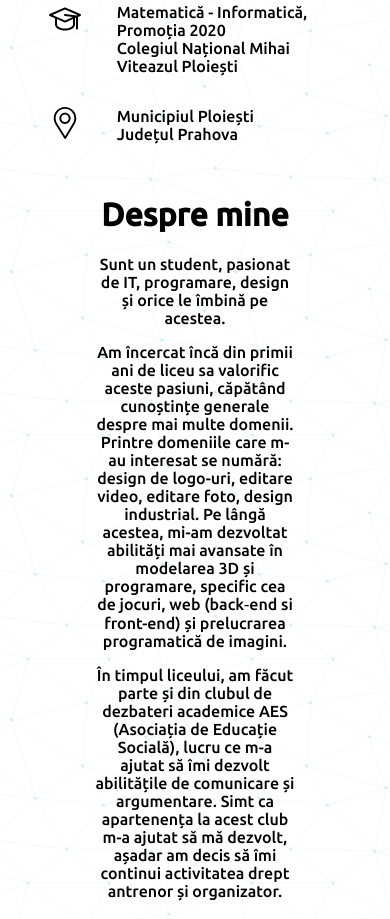
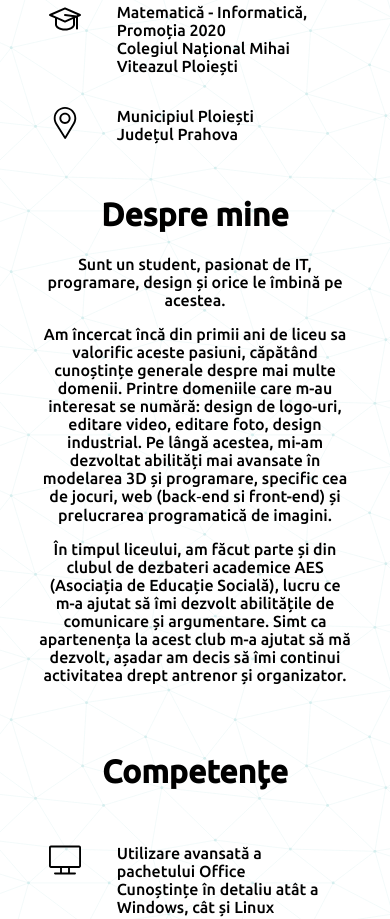
Before and after one commit to sergiumicu/sergiumicu.github.io, a plain HTML site: page index.html in a window 390 px wide. Shown: the part 568-1487 px from the top of the page. Drawn offline with Linux system fonts and the light colour scheme.

Commit message:
Update style.css

```diff
--- a/style.css
+++ b/style.css
@@ -49,5 +49,5 @@ body{
 #mda{
     display: inline-block;
     /* background-color: red; */
-    max-width: max(50vw, 200px);
+    max-width: clamp(50vw, 350px, 80vw);
 }
```
